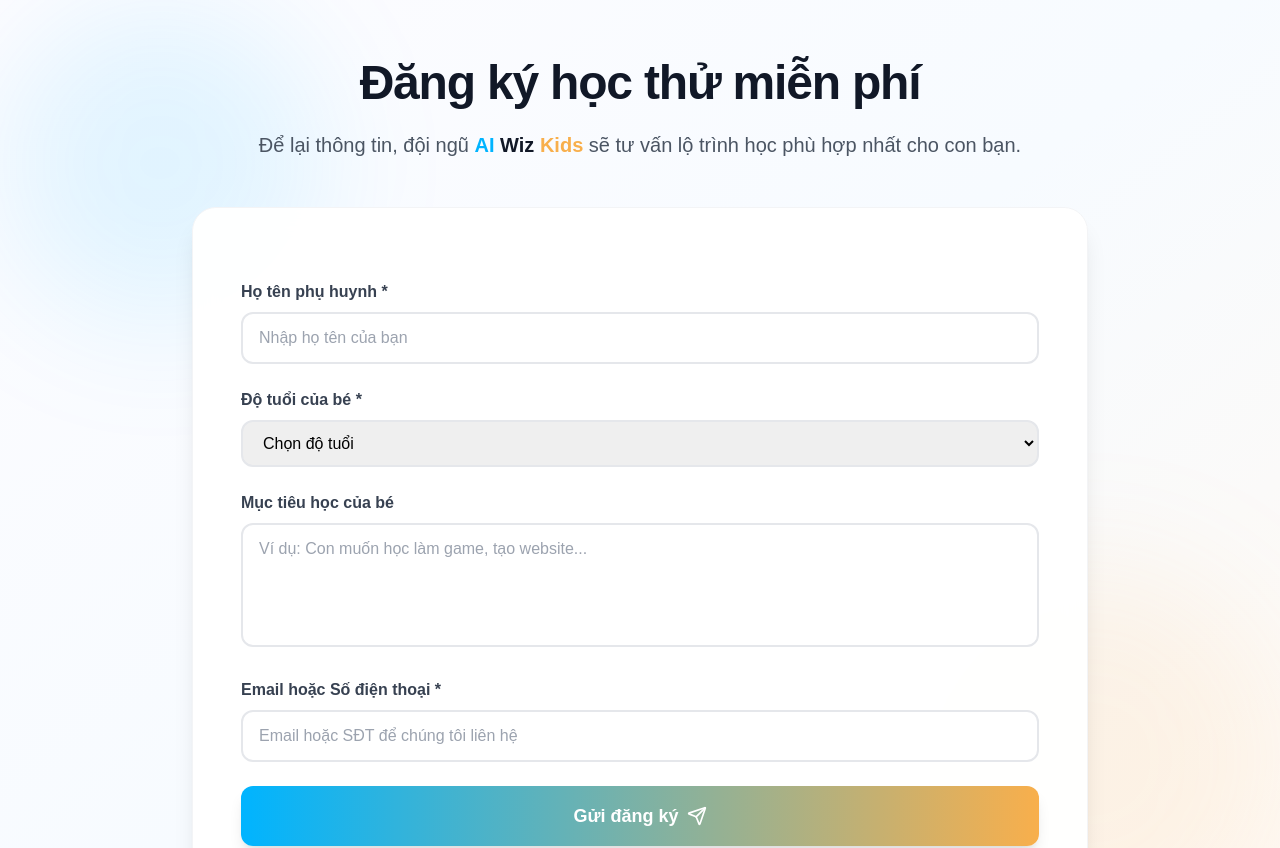
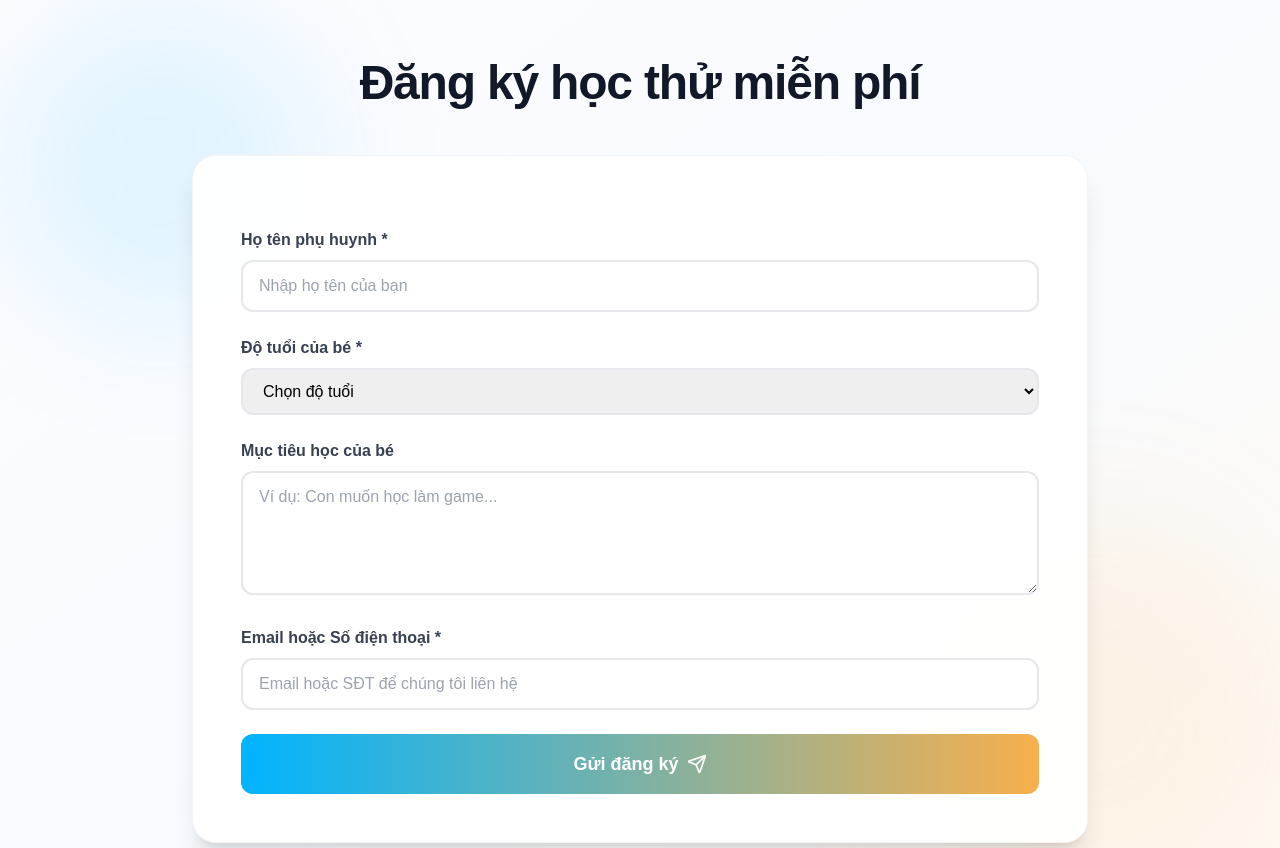
Before and after one commit to hyperonevn/aiwizkids-landing, a React (Vite) app: page / in a window 1280 px wide. Shown: the part 6680-7528 px from the top of the page. Built offline with nearby package versions, Linux system fonts and the light colour scheme.

Commit message:
fix footer conflict

```diff
--- a/src/components/RegistrationForm.tsx
+++ b/src/components/RegistrationForm.tsx
@@ -1,5 +1,5 @@
 import React, { useState } from 'react';
-import { SendIcon } from 'lucide-react';
+import { SendIcon, CheckCircle } from 'lucide-react';
 
 export function RegistrationForm() {
   const [formData, setFormData] = useState({
@@ -8,6 +8,8 @@ export function RegistrationForm() {
     goal: '',
     contact: ''
   });
+
+  const [isSent, setIsSent] = useState(false);
 
   const handleChange = (
     e: React.ChangeEvent<HTMLInputElement | HTMLTextAreaElement | HTMLSelectElement>
@@ -23,7 +25,6 @@ export function RegistrationForm() {
       id="registration-form"
       className="relative w-full bg-gradient-to-br from-[#fdfcff] via-[#f7fbff] to-[#fff9f3] py-24 px-6 overflow-hidden"
     >
-      {/* Lights */}
       <div className="absolute inset-0 pointer-events-none">
         <div className="absolute top-10 left-0 w-80 h-80 bg-[#00B4FF]/10 blur-3xl rounded-full"></div>
         <div className="absolute bottom-10 right-0 w-96 h-96 bg-[#F8AF4C]/10 blur-3xl rounded-full"></div>
@@ -34,26 +35,20 @@ export function RegistrationForm() {
           <h2 className="text-4xl md:text-5xl font-extrabold text-gray-900 mb-6 tracking-tight">
             Đăng ký học thử miễn phí
           </h2>
-          <p className="text-xl text-gray-600">
-            Để lại thông tin, đội ngũ{' '}
-            <span className="text-[#00B4FF] font-semibold">AI</span>
-            <span className="text-gray-900 font-semibold"> Wiz </span>
-            <span className="text-[#F8AF4C] font-semibold">Kids</span> sẽ tư vấn lộ trình học phù hợp nhất cho con bạn.
-          </p>
         </div>
 
         <div className="bg-white/95 backdrop-blur-md rounded-3xl shadow-xl p-8 md:p-12 border border-gray-100">
 
-          {/* FORM SUBMIT THỰC */}
+          {/* FORM */}
           <form
             action="https://formsubmit.co/info@awk.edu.vn"
             method="POST"
+            onSubmit={() => setIsSent(true)}
             className="space-y-6"
           >
             {/* Hidden fields */}
             <input type="hidden" name="_captcha" value="false" />
             <input type="hidden" name="_subject" value="Đăng ký học thử mới từ AI WIZ KIDS" />
-            <input type="hidden" name="_next" value="https://awk.edu.vn/thank-you" />
 
             {/* Họ tên */}
             <div>
@@ -66,7 +61,7 @@ export function RegistrationForm() {
                 required
                 value={formData.parentName}
                 onChange={handleChange}
-                className="w-full px-4 py-3 border-2 border-gray-200 rounded-xl focus:border-[#00B4FF] focus:outline-none transition-colors"
+                className="w-full px-4 py-3 border-2 border-gray-200 rounded-xl focus:border-[#00B4FF]"
                 placeholder="Nhập họ tên của bạn"
               />
             </div>
@@ -81,7 +76,7 @@ export function RegistrationForm() {
                 required
                 value={formData.childAge}
                 onChange={handleChange}
-                className="w-full px-4 py-3 border-2 border-gray-200 rounded-xl focus:border-[#00B4FF] focus:outline-none transition-colors"
+                className="w-full px-4 py-3 border-2 border-gray-200 rounded-xl focus:border-[#00B4FF]"
               >
                 <option value="">Chọn độ tuổi</option>
                 <option value="4-7">4–7 tuổi</option>
@@ -100,8 +95,8 @@ export function RegistrationForm() {
                 rows={4}
                 value={formData.goal}
                 onChange={handleChange}
-                className="w-full px-4 py-3 border-2 border-gray-200 rounded-xl focus:border-[#F8AF4C] focus:outline-none transition-colors resize-none"
-                placeholder="Ví dụ: Con muốn học làm game, tạo website..."
+                className="w-full px-4 py-3 border-2 border-gray-200 rounded-xl focus:border-[#F8AF4C]"
+                placeholder="Ví dụ: Con muốn học làm game..."
               />
             </div>
 
@@ -116,7 +111,7 @@ export function RegistrationForm() {
                 required
                 value={formData.contact}
                 onChange={handleChange}
-                className="w-full px-4 py-3 border-2 border-gray-200 rounded-xl focus:border-[#00B4FF] focus:outline-none transition-colors"
+                className="w-full px-4 py-3 border-2 border-gray-200 rounded-xl focus:border-[#00B4FF]"
                 placeholder="Email hoặc SĐT để chúng tôi liên hệ"
               />
             </div>
@@ -124,13 +119,22 @@ export function RegistrationForm() {
             {/* Nút gửi */}
             <button
               type="submit"
-              className="w-full bg-gradient-to-r from-[#00B4FF] to-[#F8AF4C] hover:opacity-90 text-white py-4 rounded-xl font-bold text-lg flex items-center justify-center gap-2 transition-all transform hover:scale-105 shadow-lg hover:shadow-2xl"
+              className="w-full bg-gradient-to-r from-[#00B4FF] to-[#F8AF4C] hover:opacity-90 text-white py-4 rounded-xl font-bold text-lg flex items-center justify-center gap-2"
             >
               Gửi đăng ký
               <SendIcon className="w-5 h-5" />
             </button>
           </form>
 
+          {/* Bảng cảm ơn nhỏ */}
+          {isSent && (
+            <div className="mt-6 p-4 rounded-xl bg-green-50 border border-green-200 flex items-center gap-3">
+              <CheckCircle className="text-green-500 w-6 h-6" />
+              <p className="text-green-700 font-semibold">
+                Cảm ơn bạn! Thông tin đã được gửi thành công.
+              </p>
+            </div>
+          )}
         </div>
       </div>
     </section>
--- a/src/components/ThankYou.tsx
+++ /dev/null
@@ -1,41 +0,0 @@
-import React from "react";
-import { CheckCircle } from "lucide-react";
-
-export default function ThankYou() {
-  return (
-    <section className="relative w-full min-h-screen bg-white py-20 px-6 overflow-hidden flex items-center justify-center">
-
-      {/* Background lights */}
-      <div className="absolute inset-0 pointer-events-none">
-        <div className="absolute top-0 left-1/2 -translate-x-1/2 w-[600px] h-[600px] bg-[#00C2FF]/10 blur-3xl rounded-full"></div>
-        <div className="absolute bottom-0 right-0 w-[400px] h-[400px] bg-[#F8AF4C]/20 blur-3xl rounded-full"></div>
-      </div>
-
-      {/* Content */}
-      <div className="relative z-10 text-center max-w-xl mx-auto">
-        {/* Icon */}
-        <CheckCircle className="w-20 h-20 mx-auto text-[#00B4FF] drop-shadow-lg mb-6" />
-
-        <h1 className="text-4xl font-extrabold text-gray-900 mb-4">
-          Cảm ơn bạn đã đăng ký!
-        </h1>
-
-        <p className="text-lg text-gray-600 leading-relaxed mb-8">
-          Đội ngũ{" "}
-          <span className="text-[#00B4FF] font-semibold">AI</span>
-          <span className="text-gray-900 font-semibold"> Wiz </span>
-          <span className="text-[#F8AF4C] font-semibold">Kids</span>{" "}
-          đã nhận được thông tin và sẽ liên hệ tư vấn trong thời gian sớm nhất.
-        </p>
-
-        {/* CTA */}
-        <a
-          href="/"
-          className="inline-block bg-gradient-to-r from-[#00B4FF] to-[#F8AF4C] text-white font-semibold py-3 px-8 rounded-xl shadow-lg hover:shadow-2xl hover:scale-105 transform transition-all"
-        >
-          Quay về trang chủ
-        </a>
-      </div>
-    </section>
-  );
-}
```
